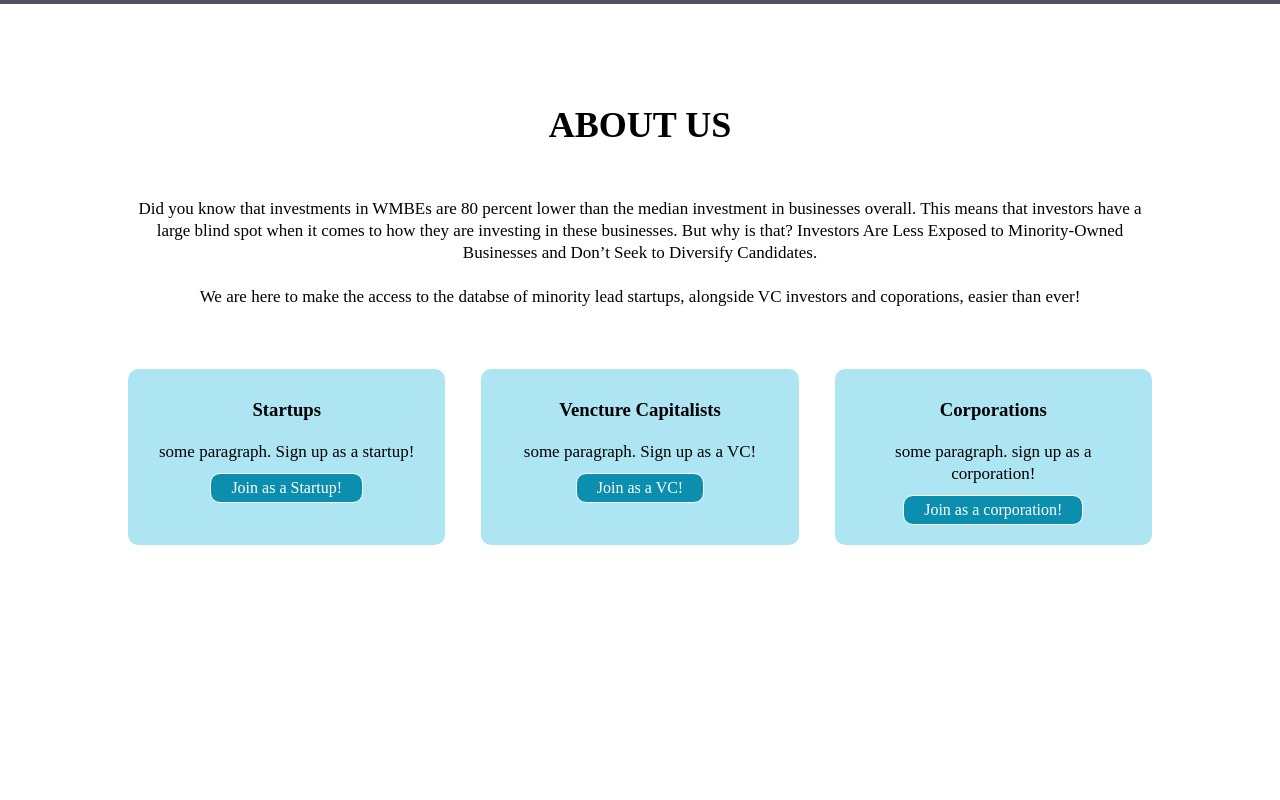
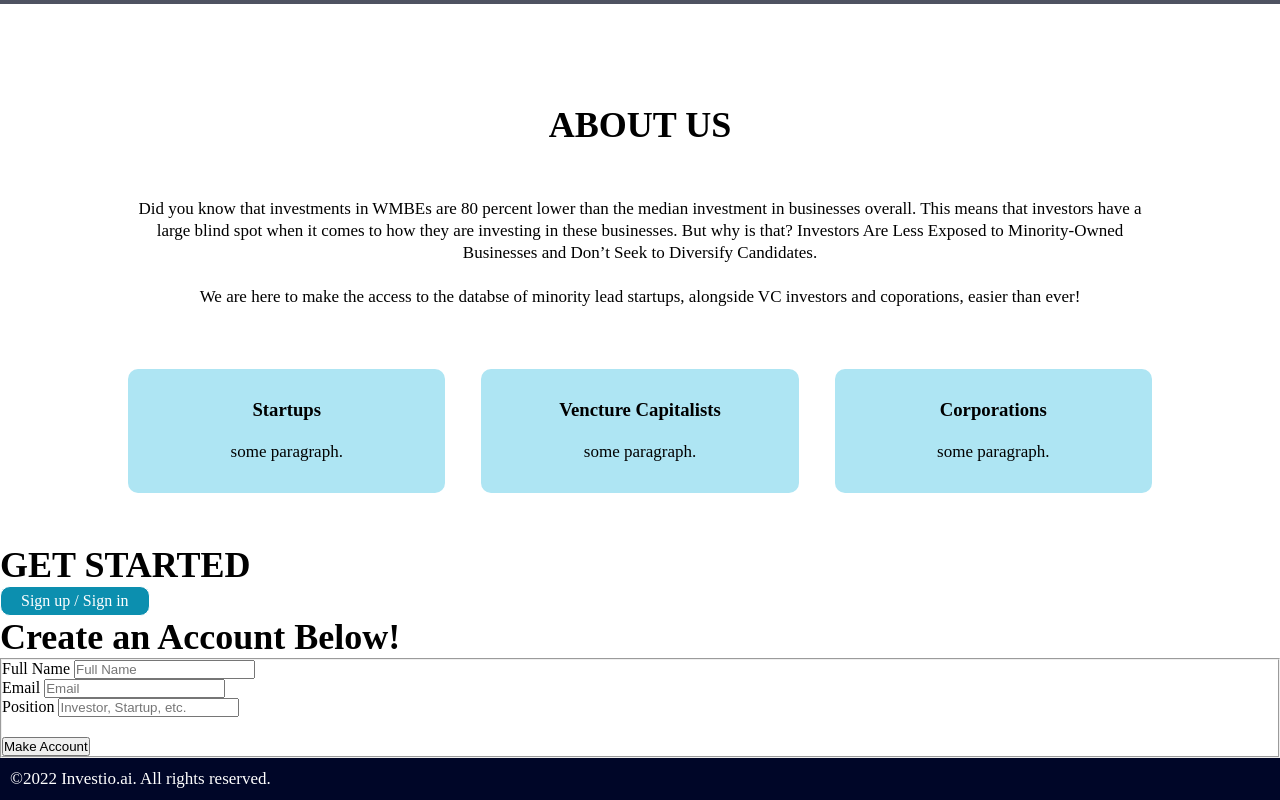
Before and after one commit to iSundhararajan/WomenInvest, a plain HTML site: page index.html in a window 1280 px wide. Shown: the part 796-1596 px from the top of the page. Before the commit the page ends 1392 px from the top, so only its background shows below. Drawn offline with Linux system fonts and the light colour scheme.

Commit message:
Update index.html

```diff
--- a/index.html
+++ b/index.html
@@ -9,12 +9,14 @@
 <body>
 <section class="header">
     <nav>
+        <h1 style="background-color: transparent;color:white">Investio.ai</h1>
         <a href="index.html"><img src="images/one.png"></a>
         <div class="tabs">
             <ul>
+
                 <li><a href="">HOME</a></li>
                 <li><a href="">STARTUPS</a></li>
-                <li><a href="">VCs</a></li>
+                <li><a href="">INVESTORS</a></li>
                 <li><a href="">CORPORATIONS</a></li>
             </ul>
 
@@ -51,21 +53,21 @@
          <div class="row">
              <div class="aboutus-col">
                  <h3>Startups</h3>
-                 <p>some paragraph. Sign up as a startup!</p>
-                 <a href="" class="main-join-button">Join as a Startup!</a>
+                 <p>some paragraph.</p>
+
                  <!--------link/pop up/sth to a sign up/sign page-------->
              </div>
 
              <div class="aboutus-col">
                 <h3>Vencture Capitalists</h3>
-                <p>some paragraph. Sign up as a VC!</p>
-                <a href="" class="main-join-button">Join as a VC!</a>
+                <p>some paragraph. </p>
+
             </div>
 
             <div class="aboutus-col">
                 <h3>Corporations</h3>
-                <p>some paragraph. sign up as a corporation!</p>
-                <a href="" class="main-join-button">Join as a corporation!</a>
+                <p>some paragraph. </p>
+
             </div>
          </div>
 
@@ -74,7 +76,59 @@
 
 </section>
 
+<!----------sign up/signin ------>
 
+<section class="signup-signin">
+    <h1> GET STARTED
+    </h1>
+    <a href="" class="main-join-button"> Sign up / Sign in</a>
+
+
+</section>
+
+    </header>
+    <main>
+      <section class="Create Account">
+            <h1>Create an Account Below!</h1>
+            <form class="form">
+              <fieldset>
+                <div class="fields-container">
+
+                  <div class="fields">
+                    <label>Full Name</label>
+                    <input class="input-text" type="text" placeholder="Full Name" />
+                  </div>
+
+
+                  <div class="fields">
+                    <label>Email</label>
+                    <input class="input-text" type="email" placeholder="Email" />
+                  </div>
+
+                  <div class="fields">
+                    <label>Position</label>
+                    <input class="input-text" type="text" placeholder="Investor, Startup, etc." />
+                  </div>
+
+                  <p></p>
+
+                   <div class="align-right flex">
+                  <button class="button w-100" type="submit">Make Account</button>
+                </div>
+              </fieldset>
+            </form>
+          </section>
+    </main>
+
+
+<!---------- footer ------>
+<footer>
+      <p style="background-color:#000628;color:white">
+        ©2022 Investio.ai. All rights reserved.
+      </p>
+    </footer>
+  </body>
+</html>
 
 
 </body>
```
